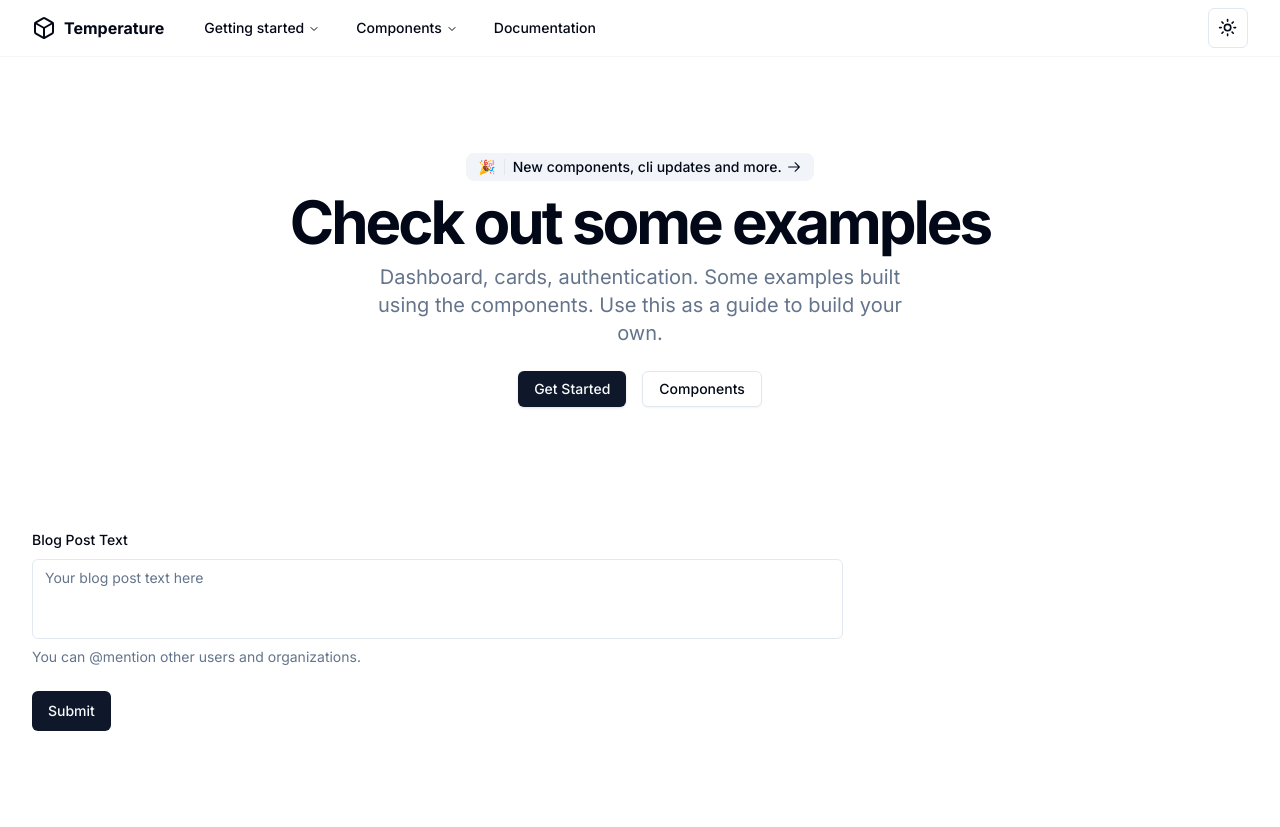
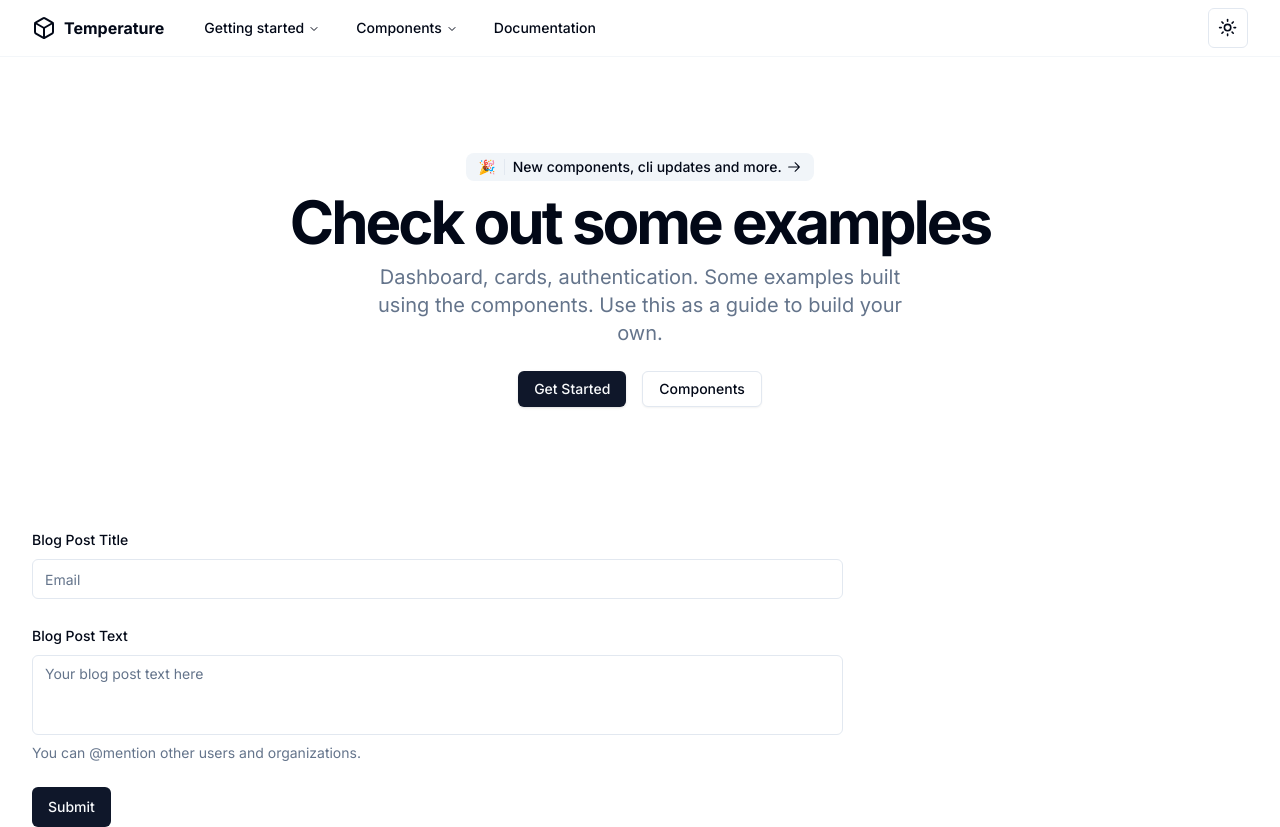
Before and after one commit to aashirisrar/blog-app, a Next.js app: page /dashboard in a window 1280 px wide. Before the commit the page ends 800 px from the top, so only its background shows below. Built offline with nearby package versions, Linux system fonts and the light colour scheme.

Commit message:
Fix formatting and add input field for blog post title

```diff
--- a/app/api/posts/route.ts
+++ b/app/api/posts/route.ts
@@ -19,7 +19,6 @@ export async function POST(req: Request) {
         authorEmail: user.email,
       },
     });
-
     return NextResponse.json({ blog }, { status: 200 });
   } catch (e) {
     return NextResponse.json({ message: "Something went wrong", status: 500 });
--- a/components/blog-form.tsx
+++ b/components/blog-form.tsx
@@ -1,10 +1,10 @@
-"use client"
+"use client";
 
-import { zodResolver } from "@hookform/resolvers/zod"
-import { useForm } from "react-hook-form"
-import * as z from "zod"
+import { zodResolver } from "@hookform/resolvers/zod";
+import { useForm } from "react-hook-form";
+import * as z from "zod";
 
-import { Button } from "@/components/ui/button"
+import { Button } from "@/components/ui/button";
 import {
   Form,
   FormControl,
@@ -13,12 +13,14 @@ import {
   FormItem,
   FormLabel,
   FormMessage,
-} from "@/components/ui/form"
-import { Textarea } from "@/components/ui/textarea"
-import axios from "axios"
+} from "@/components/ui/form";
+import { Textarea } from "@/components/ui/textarea";
+import axios from "axios";
+import { Input } from "./ui/input";
 
 const FormSchema = z.object({
-  bio: z
+  title: z.string(),
+  content: z
     .string()
     .min(10, {
       message: "Bio must be at least 10 characters.",
@@ -26,19 +28,18 @@ const FormSchema = z.object({
     .max(160, {
       message: "Bio must not be longer than 30 characters.",
     }),
-})
+});
 
 export function TextareaForm() {
   const form = useForm<z.infer<typeof FormSchema>>({
     resolver: zodResolver(FormSchema),
-  })
+  });
 
-  function onSubmit(data: z.infer<typeof FormSchema>) {
+  async function onSubmit(data: z.infer<typeof FormSchema>) {
     try {
-        const response = axios.post('/api/posts', data)
-        console.log(response);
+      const response = await axios.post("api/posts", data);
     } catch (e) {
-        console.log(e);
+      console.log(e);
     }
   }
 
@@ -47,7 +48,20 @@ export function TextareaForm() {
       <form onSubmit={form.handleSubmit(onSubmit)} className="w-2/3 space-y-6">
         <FormField
           control={form.control}
-          name="bio"
+          name="title"
+          render={({ field }) => (
+            <FormItem>
+              <FormLabel>Blog Post Title</FormLabel>
+              <FormControl>
+                <Input type="email" placeholder="Email" {...field} />
+              </FormControl>
+              <FormMessage />
+            </FormItem>
+          )}
+        />
+        <FormField
+          control={form.control}
+          name="content"
           render={({ field }) => (
             <FormItem>
               <FormLabel>Blog Post Text</FormLabel>
@@ -68,5 +82,5 @@ export function TextareaForm() {
         <Button type="submit">Submit</Button>
       </form>
     </Form>
-  )
+  );
 }
--- /dev/null
+++ b/components/ui/input.tsx
@@ -0,0 +1,25 @@
+import * as React from "react"
+
+import { cn } from "@/lib/utils"
+
+export interface InputProps
+  extends React.InputHTMLAttributes<HTMLInputElement> {}
+
+const Input = React.forwardRef<HTMLInputElement, InputProps>(
+  ({ className, type, ...props }, ref) => {
+    return (
+      <input
+        type={type}
+        className={cn(
+          "flex h-10 w-full rounded-md border border-input bg-background px-3 py-2 text-sm ring-offset-background file:border-0 file:bg-transparent file:text-sm file:font-medium placeholder:text-muted-foreground focus-visible:outline-none focus-visible:ring-2 focus-visible:ring-ring focus-visible:ring-offset-2 disabled:cursor-not-allowed disabled:opacity-50",
+          className
+        )}
+        ref={ref}
+        {...props}
+      />
+    )
+  }
+)
+Input.displayName = "Input"
+
+export { Input }
```
Also changed, not shown: 1 other file (tests, documents, lock files or other folders).
